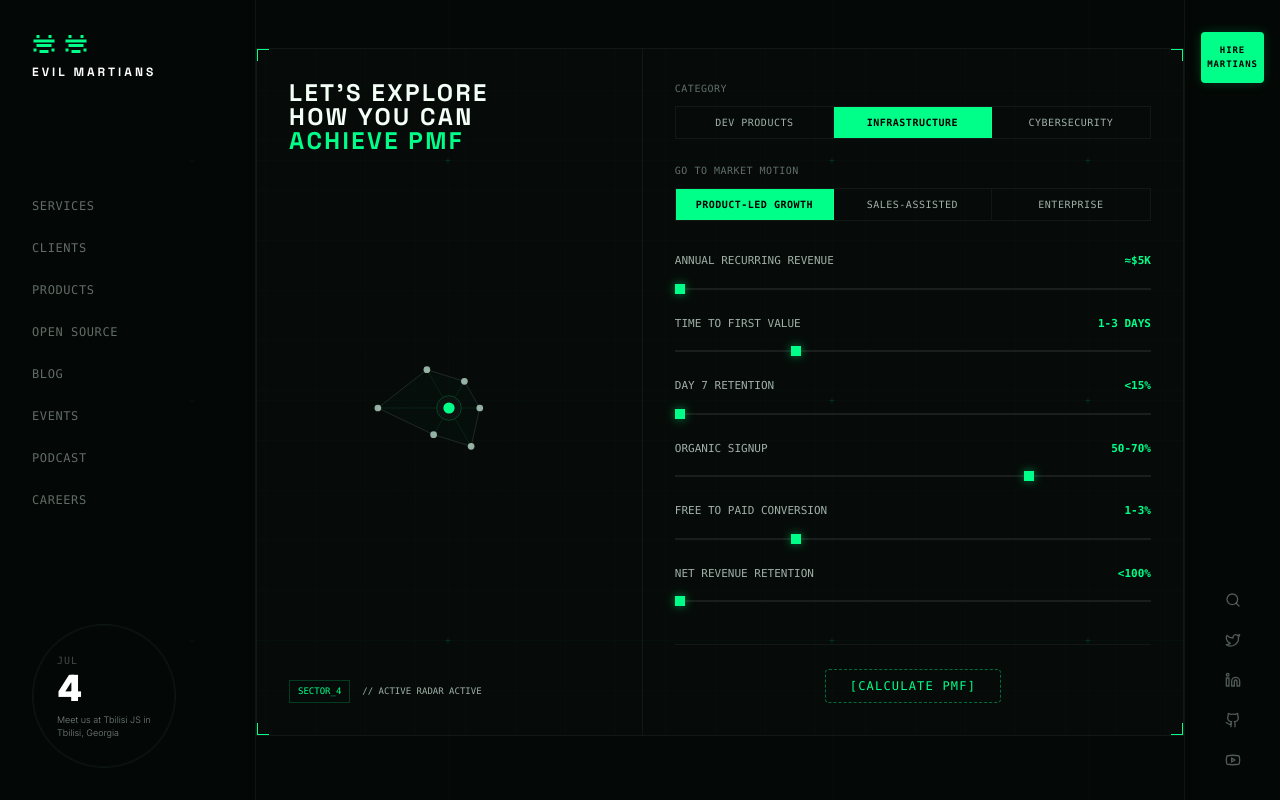
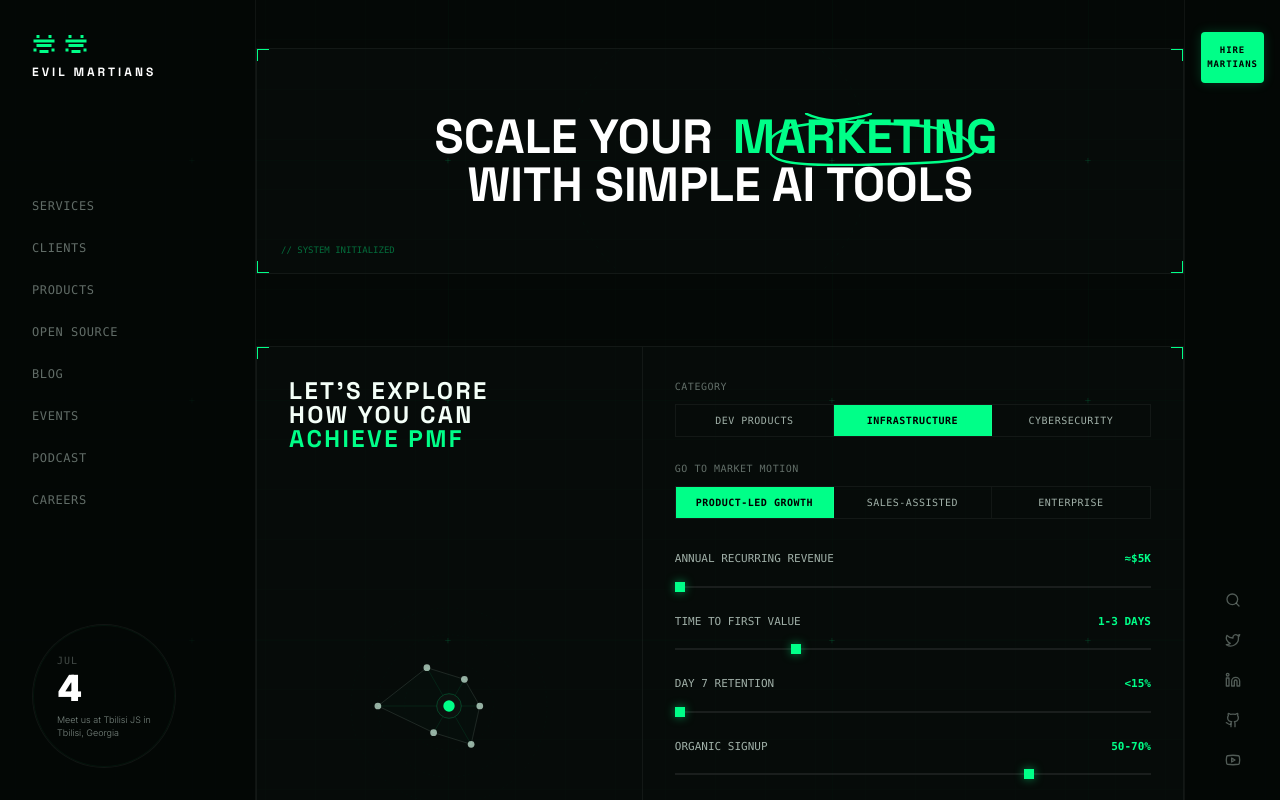
Before and after one commit to rohit-debnath24/Portfolio-io, a Next.js app: page / in a window 1280 px wide. Shown: the top 800 px of the page. Built offline with nearby package versions, Linux system fonts and the light colour scheme.

Commit message:
feat: add DrawCircleText quote animation to the top of the homepage

```diff
--- a/src/app/page.tsx
+++ b/src/app/page.tsx
@@ -2,6 +2,7 @@
 
 import React from 'react'
 import { Search, Github, Linkedin, Youtube, Twitter } from 'lucide-react'
+import { DrawCircleText } from '@/components/DrawCircleText'
 import MartianConsole from '@/components/MartianConsole'
 import BoltNewSection from '@/components/BoltNewSection'
 import PostCSSSection from '@/components/PostCSSSection'
@@ -132,6 +133,7 @@ export default function Home() {
 
       {/* 3. Center Main Workspace Content Area */}
       <main className="min-h-screen lg:pl-64 xl:pr-24 p-6 sm:p-12 relative z-10 pt-24 lg:pt-12 flex flex-col gap-12 max-w-7xl mx-auto w-full overflow-y-auto">
+        <DrawCircleText />
         <MartianConsole />
         <BoltNewSection />
         <PostCSSSection />
--- /dev/null
+++ b/src/components/DrawCircleText.tsx
@@ -0,0 +1,60 @@
+'use client'
+
+import React from 'react'
+import { motion } from 'framer-motion'
+
+export const DrawCircleText = () => {
+  return (
+    <div className="relative w-full max-w-6xl mx-auto z-10 animate-fade-in mb-6">
+      {/* Console frame borders */}
+      <div className="border border-white/5 bg-[#0c120f]/40 relative p-8 md:p-16 flex flex-col items-center justify-center overflow-hidden min-h-[220px]">
+
+        {/* Corner indicators */}
+        <div className="absolute top-0 left-0 w-3 h-3 border-t border-l border-[#00ff88] z-20" />
+        <div className="absolute top-0 right-0 w-3 h-3 border-t border-r border-[#00ff88] z-20" />
+        <div className="absolute bottom-0 left-0 w-3 h-3 border-b border-l border-[#00ff88] z-20" />
+        <div className="absolute bottom-0 right-0 w-3 h-3 border-b border-r border-[#00ff88] z-20" />
+
+        {/* Background grid details */}
+        <div className="absolute inset-0 opacity-[0.02] pointer-events-none select-none">
+          <svg width="100%" height="100%">
+            <circle cx="50%" cy="50%" r="150" stroke="#00ff88" strokeWidth="1" fill="none" strokeDasharray="3 6" />
+          </svg>
+        </div>
+
+        {/* Text and animated SVG loop */}
+        <h1 className="max-w-2xl text-center font-display font-black text-3xl md:text-5xl leading-snug text-white uppercase relative z-10 select-none">
+          Scale your{" "}
+          <span className="relative inline-block px-2">
+            <span className="text-[#00ff88]">Marketing</span>
+            <svg
+              viewBox="0 0 286 73"
+              fill="none"
+              className="absolute -left-2 -right-2 -top-2 bottom-0 translate-y-2 w-[110%] h-[110%]"
+            >
+              <motion.path
+                initial={{ pathLength: 0 }}
+                whileInView={{ pathLength: 1 }}
+                viewport={{ once: true }}
+                transition={{
+                  duration: 1.5,
+                  ease: "easeInOut",
+                  delay: 0.2
+                }}
+                d="M142.293 1C106.854 16.8908 6.08202 7.17705 1.23654 43.3756C-2.10604 68.3466 29.5633 73.2652 122.688 71.7518C215.814 70.2384 316.298 70.689 275.761 38.0785C230.14 1.37835 97.0503 24.4575 52.9384 1"
+                stroke="#00ff88"
+                strokeWidth="3.5"
+                strokeLinecap="round"
+              />
+            </svg>
+          </span>{" "}
+          with Simple AI Tools
+        </h1>
+
+        <div className="absolute bottom-4 left-6 flex items-center gap-2">
+          <span className="font-mono text-[9px] text-[#00ff88]/40 uppercase">// SYSTEM INITIALIZED</span>
+        </div>
+      </div>
+    </div>
+  )
+}
```
